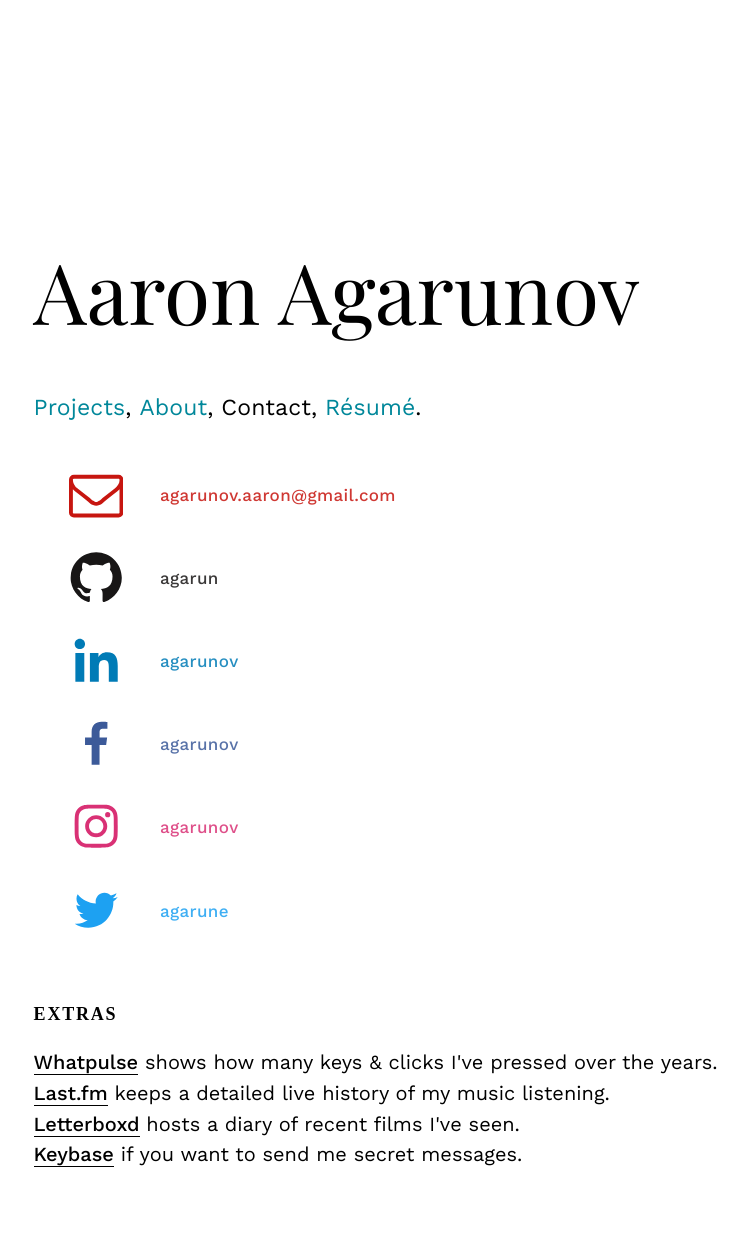
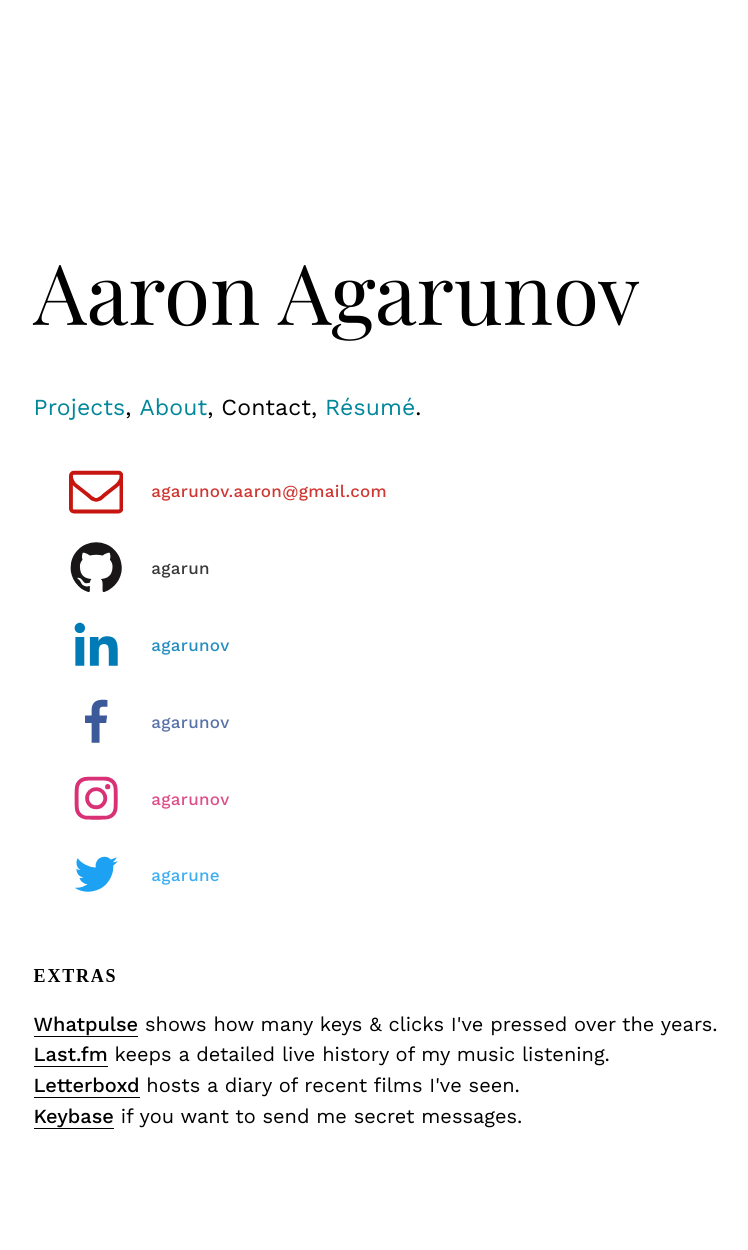
Before and after one commit to agarun/agarun.github.io, a Jekyll site: the page built from _pages/contact.html, in a window 1280 px wide. Shown: the whole page, without its empty margins (184-932 px from the left). Built offline with Jekyll 4.4.1, drawn with Linux system fonts in a browser that asks for light colours; some web fonts are replaced; after the commit the page ends 1212 px from its top, so only the background shows below that.

Commit message:
Update contact.html spacing

```diff
--- a/_sass/_layout.scss
+++ b/_sass/_layout.scss
@@ -266,7 +266,7 @@ a.back-to-top {
   align-items: center;
 
   a {
-    padding: 0.9rem 2.2rem;
+    padding: 0.7rem 2.2rem;
   }
 }
 
@@ -299,7 +299,7 @@ main {
 
   span {
     opacity: 0.85;
-    padding: 0 2.3rem;
+    padding: 0 1.75rem;
     width: 100%;
   }
 }
```
